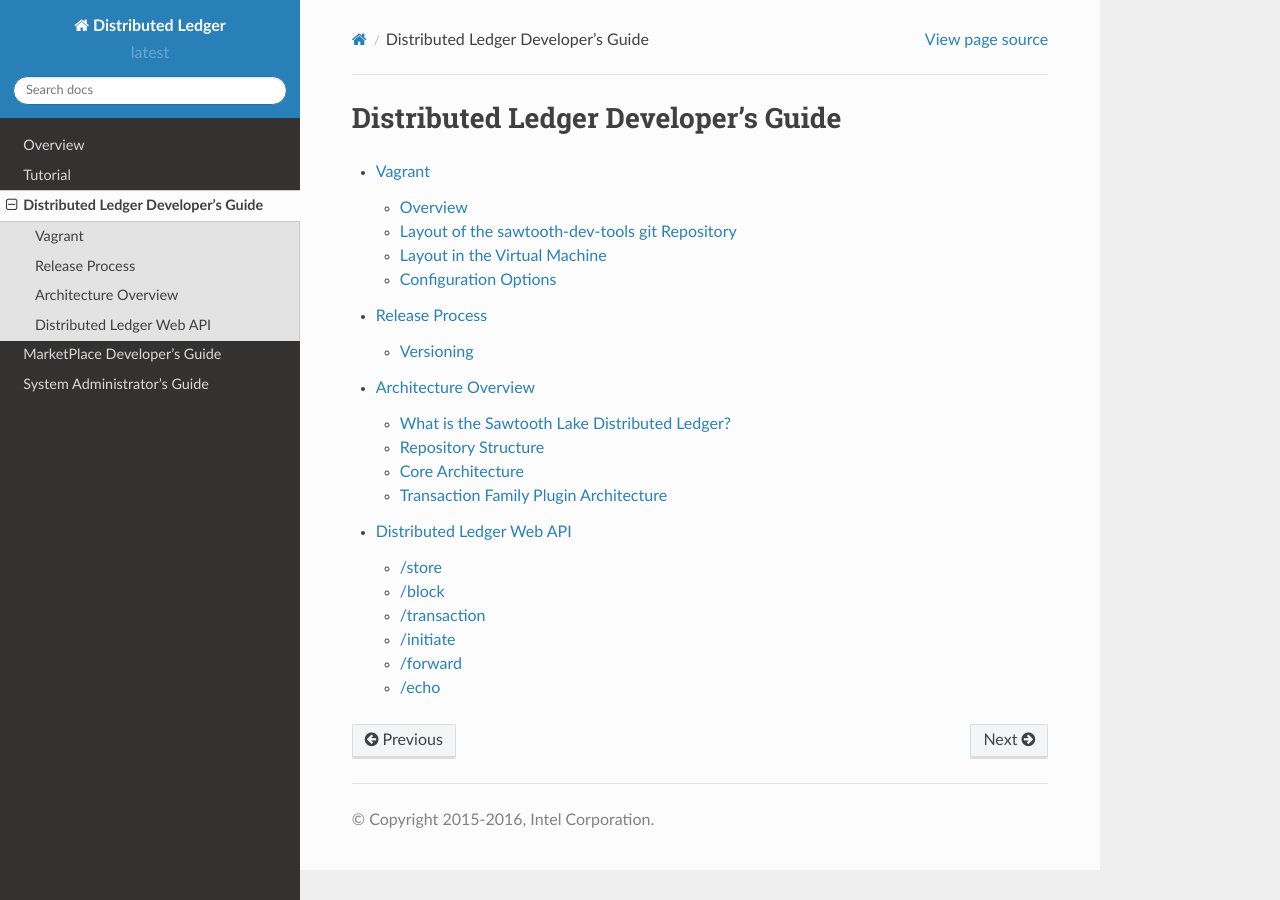
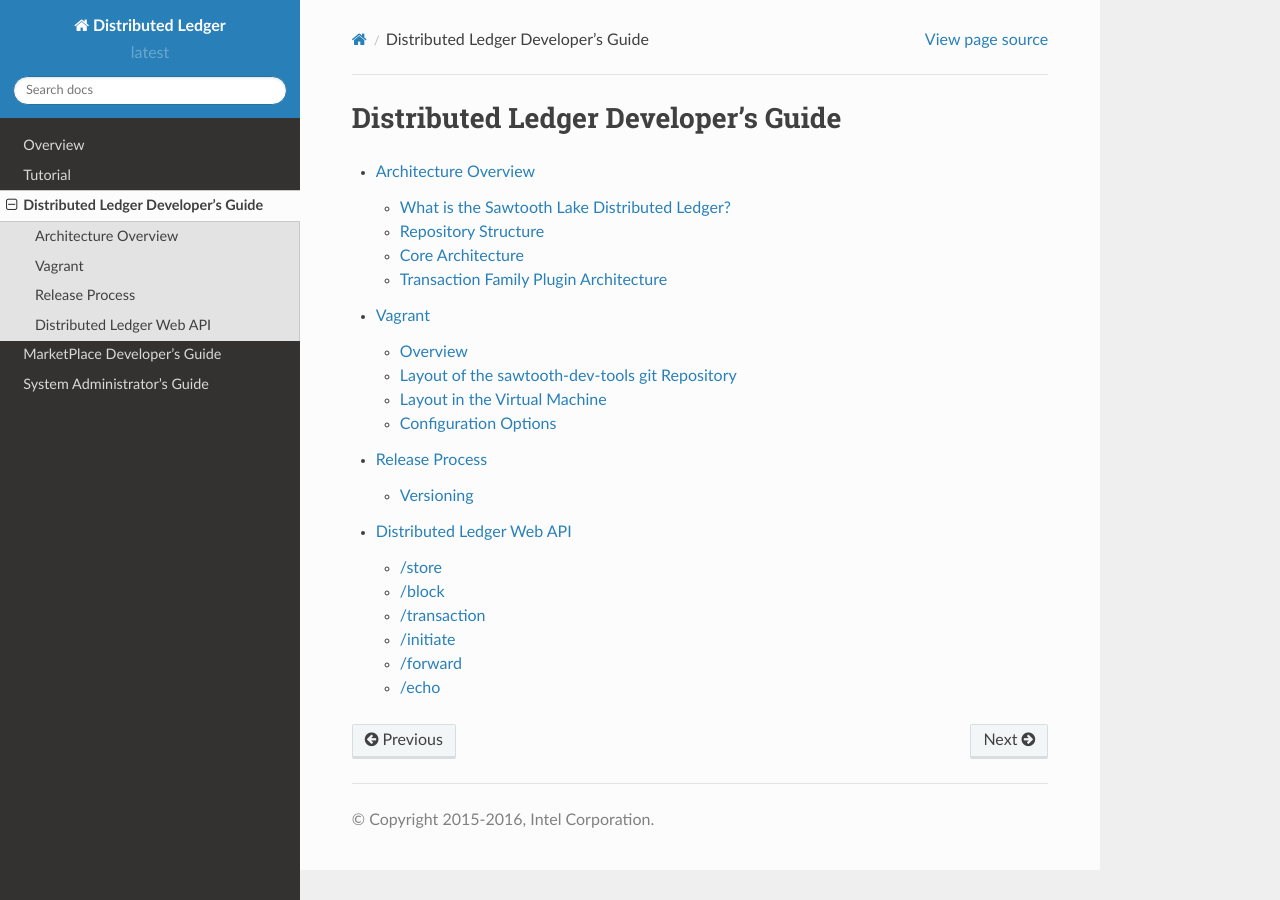
Before and after one commit to hyperledger-archives/sawtooth-core, a Sphinx documentation site: the page built from source/sawtooth_developers_guide.rst, in a window 1280 px wide. Built offline with Sphinx 7.4.7 and the Read the Docs theme 2.0.0, drawn with Linux system fonts in a browser that asks for light colours; pages that are not in the unit, such as notebooks, are missing from menus.

```diff
--- a/source/sawtooth_developers_guide.rst
+++ b/source/sawtooth_developers_guide.rst
@@ -6,8 +6,8 @@ Distributed Ledger Developer's Guide
 .. toctree::
    :maxdepth: 2
 
+   sawtooth_developers_guide/architecture_overview
    sawtooth_developers_guide/sawtooth-vagrant
    sawtooth_developers_guide/release_process
-   sawtooth_developers_guide/architecture_overview
    sawtooth_api/modules
    sawtooth_developers_guide/web_api/index
```
